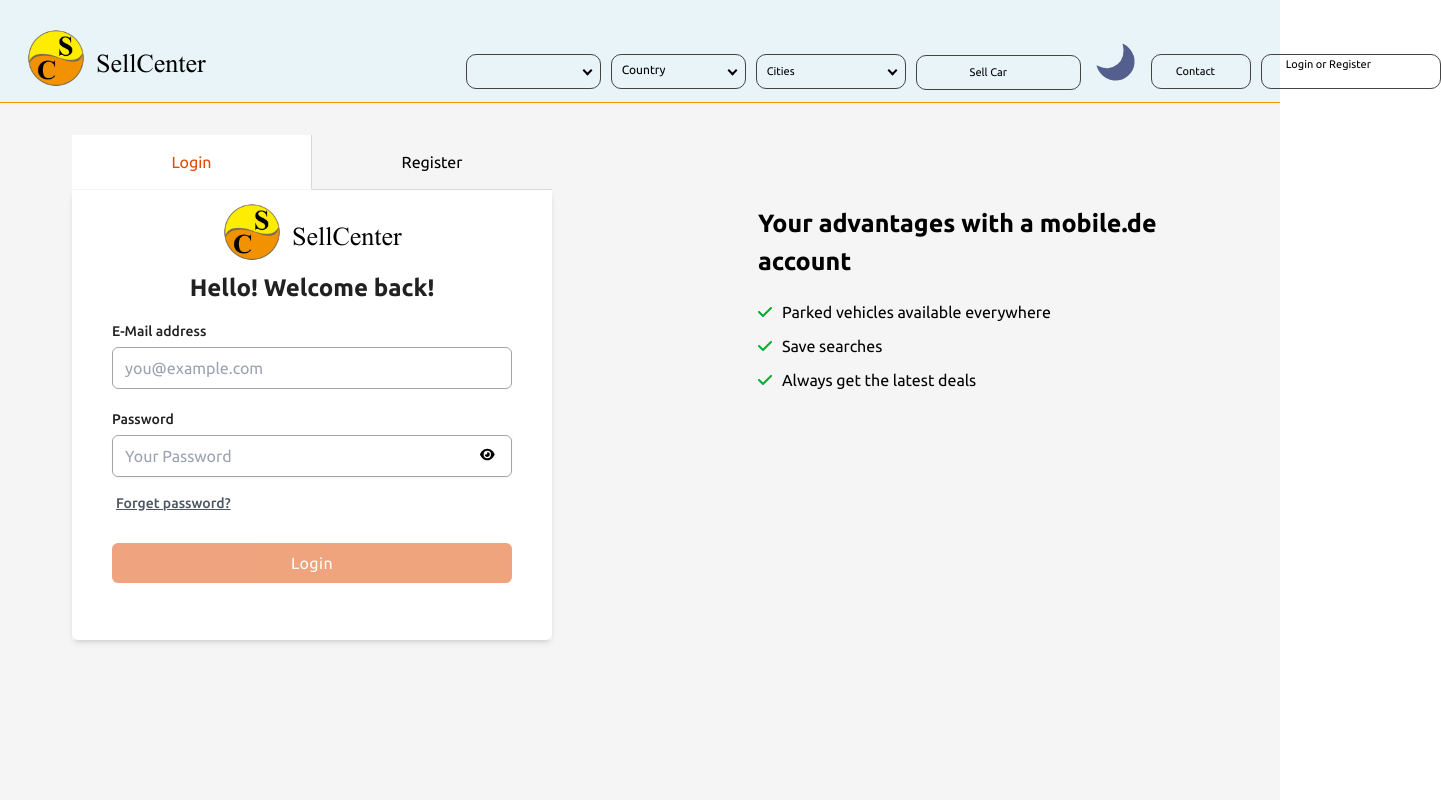
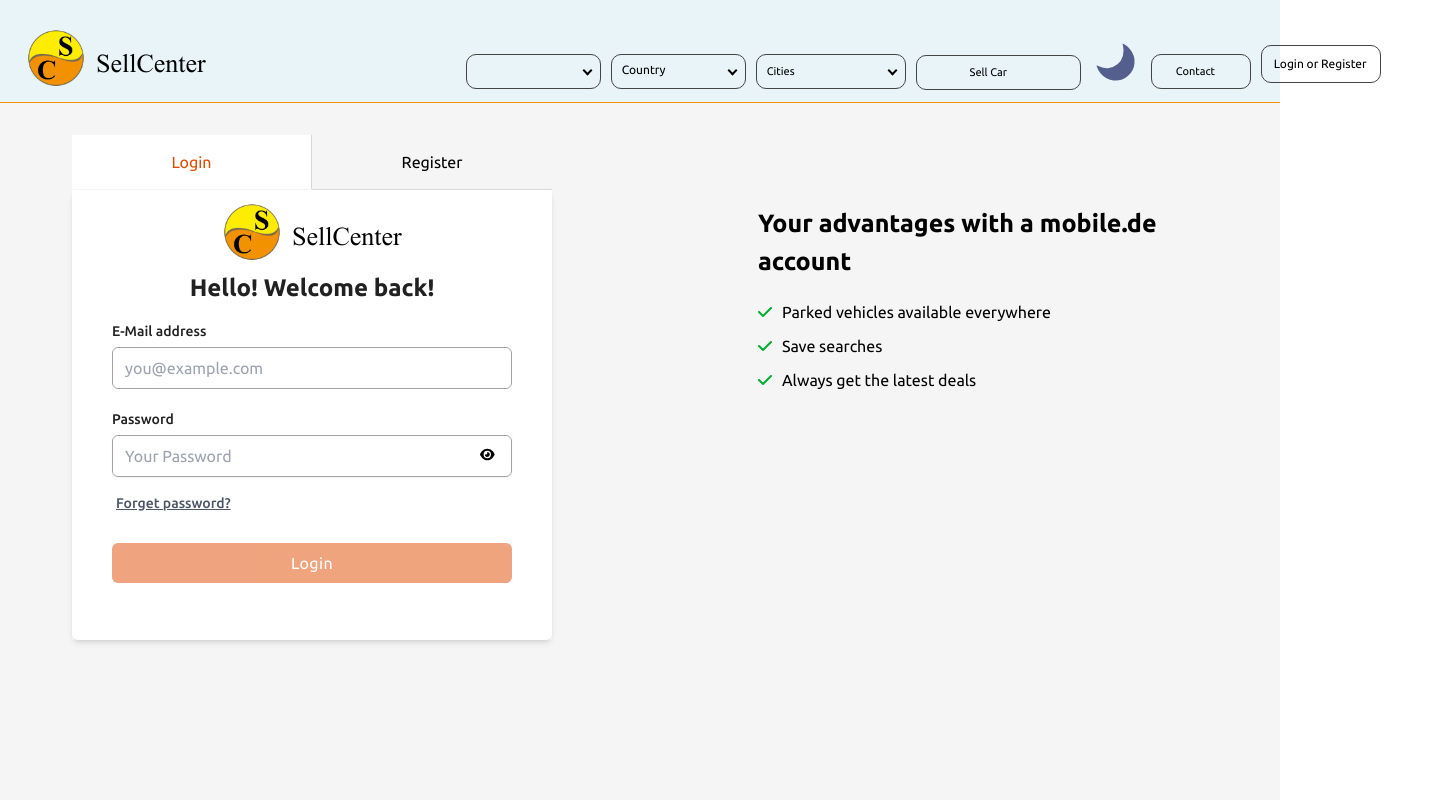
Before and after one commit to Deryjon/mobile-de, a Vue app: page /login in a window 1280 px wide. Shown: the top 800 px of the page, 1441 px wide, since content can reach past the window. Built offline with nearby package versions, Linux system fonts and the light colour scheme; what vue3-geolocation would draw is missing.

Commit message:
feat: add changes

```diff
--- a/src/layouts/HeaderLayout/components/HeaderLogout.vue
+++ b/src/layouts/HeaderLayout/components/HeaderLogout.vue
@@ -1,7 +1,7 @@
 <template>
   <button
 	v-if="!hasToken"
-    class="btn bg-transparent dropdown-input mark_input mt-[40px] mark-select w-[200px] lg:w-[150px] xl:w-[180px] h-[35px] outline-none bg-white rounded-[10px] py-[1px] px-[24px] font-normal pr-[30px] text-[10px] lg:text-[11px]"
+    class="btn outline-none rounded-[10px] w-[130px] lg:w-[120px] px-[10px] py-[6px] lg:py-[10px] lg:px-[12px] text-xs font-normal	lg:mt-[25px]"
     :class="{ 'bg-white': isDarkMode, 'bg-gray-800': isDarkMode }"
     @click="gotoLogin"
   >
```
